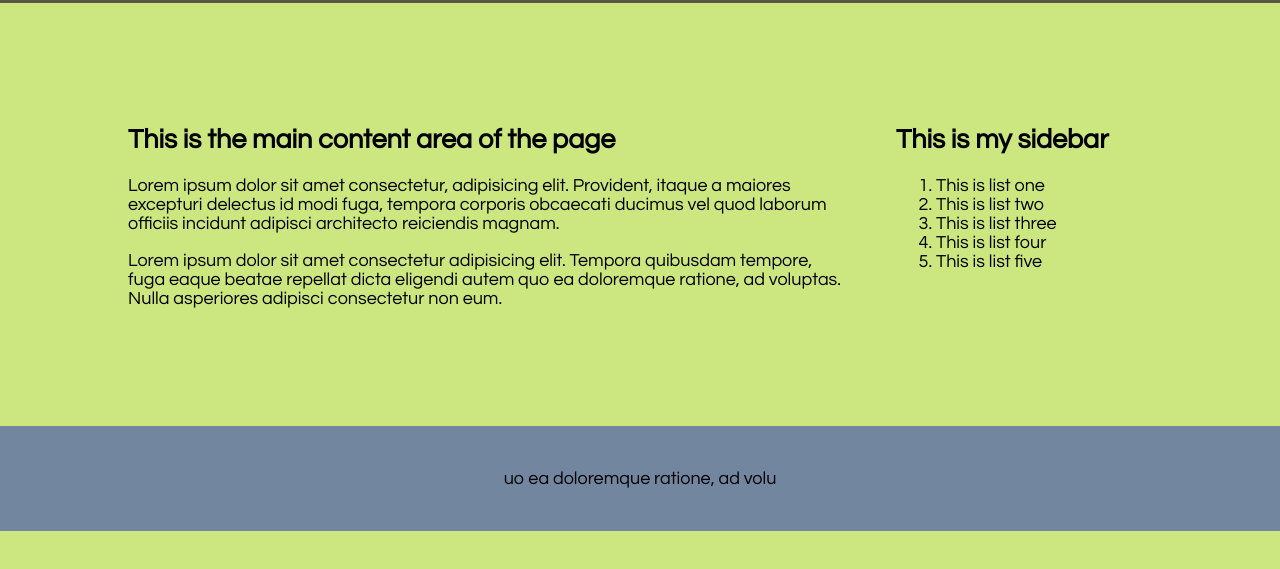
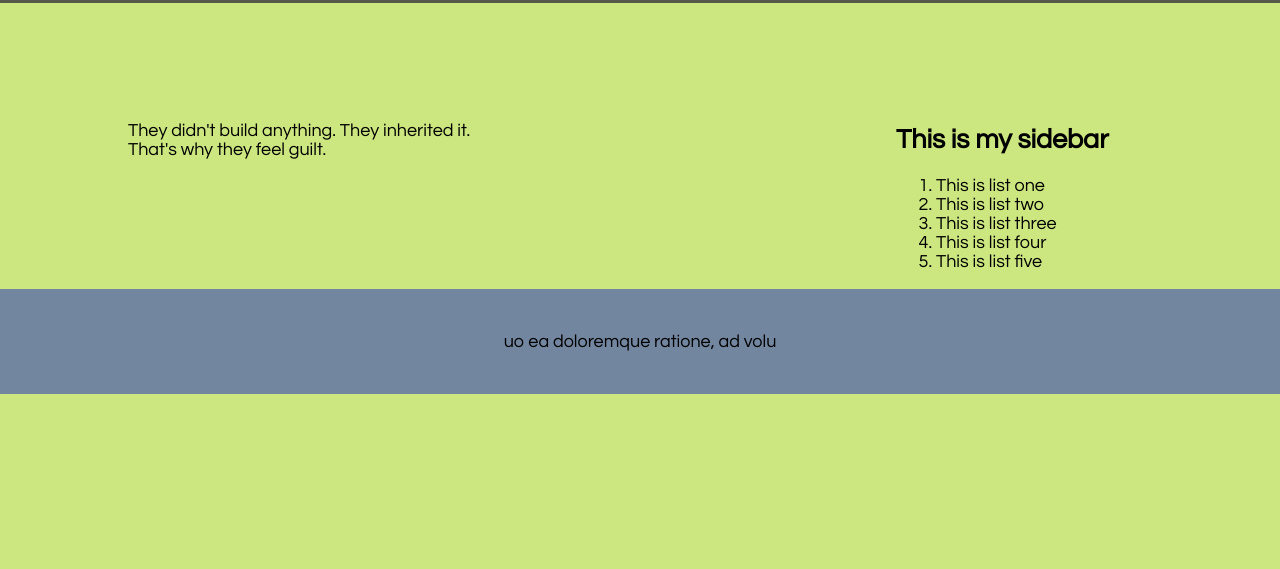
Before and after one commit to litanpranab/litanpranab.github.io, a plain HTML site: page index.html in a window 1280 px wide. Shown: the part 85-654 px from the top of the page. Drawn offline with Linux system fonts and the light colour scheme.

Commit message:
added a quote and commented out sample text from main area

```diff
--- a/index.html
+++ b/index.html
@@ -18,9 +18,12 @@
 
         <div class="container">
             <section>
-                <h1>This is the main content area of the page</h1>
-                <p>Lorem ipsum dolor sit amet consectetur, adipisicing elit. Provident, itaque a maiores excepturi delectus id modi fuga, tempora corporis obcaecati ducimus vel quod laborum officiis incidunt adipisci architecto reiciendis magnam.</p>
-                <p>Lorem ipsum dolor sit amet consectetur adipisicing elit. Tempora quibusdam tempore, fuga eaque beatae repellat dicta eligendi autem quo ea doloremque ratione, ad voluptas. Nulla asperiores adipisci consectetur non eum.</p>
+                <!-- <h1>This is the main content area of the page</h1> -->
+                <p>They didn't build anything. They inherited it.<br>
+                    That's why they feel guilt.
+                </p>
+
+                <!-- <p>Lorem ipsum dolor sit amet consectetur adipisicing elit. Tempora quibusdam tempore, fuga eaque beatae repellat dicta eligendi autem quo ea doloremque ratione, ad voluptas. Nulla asperiores adipisci consectetur non eum.</p> -->
             </section>
 
             <aside>
```
